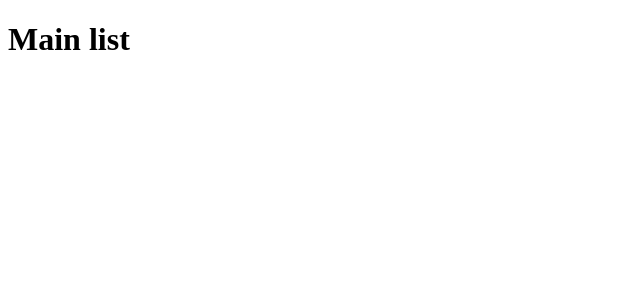
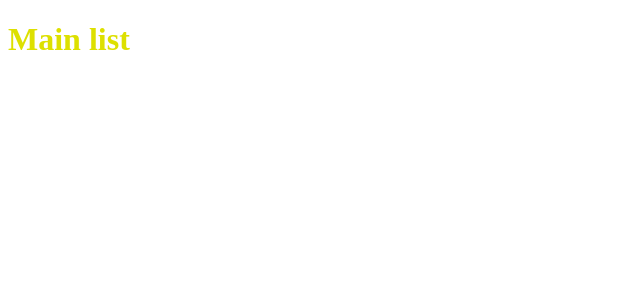
Before and after one commit to tagliati/my-reading-list, a React (Create React App) app: page / in a window 1280 px wide. Shown: the top 300 px of the page, without its empty margins (0-640 px from the left). Built offline with nearby package versions, Linux system fonts and the light colour scheme.

Commit message:
Add styles file

```diff
--- a/src/pages/Main/index.js
+++ b/src/pages/Main/index.js
@@ -1,5 +1,6 @@
 import React from "react";
+import Title from "./styles.js";
 
 export default function Main() {
-  return <h1>Main list </h1>;
+  return <Title>Main list </Title>;
 }
--- a/src/pages/Main/styles.js
+++ b/src/pages/Main/styles.js
@@ -1 +1,5 @@
 import styled from "styled-components";
+const Title = styled.h1`
+  color: #dde000;
+`;
+export default Title;
--- a/src/pages/NotFound/index.js
+++ b/src/pages/NotFound/index.js
@@ -1,5 +1,6 @@
 import React from "react";
+import Title from "./styles";
 
 export default function NotFound() {
-  return <h1>404</h1>;
+  return <Title>404</Title>;
 }
--- a/src/pages/NotFound/styles.js
+++ b/src/pages/NotFound/styles.js
@@ -1 +1,5 @@
 import styled from "styled-components";
+const Title = styled.h1`
+  color: #c91426;
+`;
+export default Title;
```
